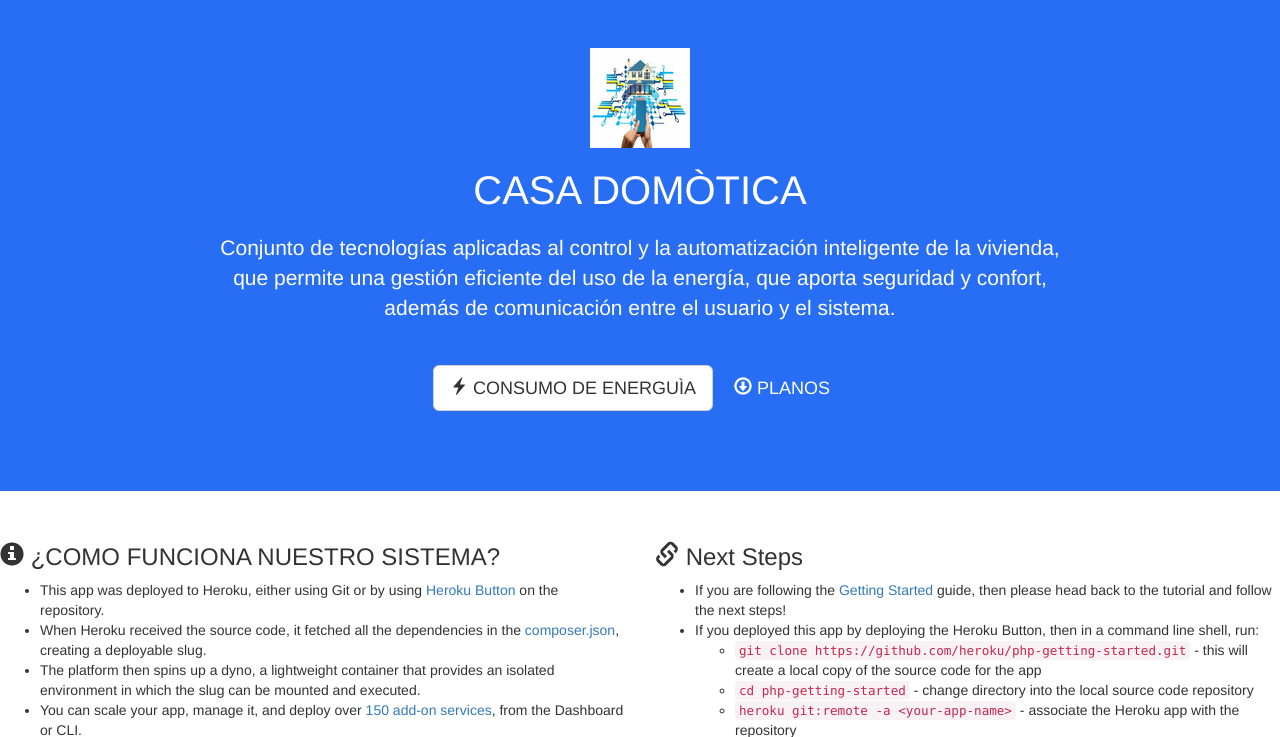
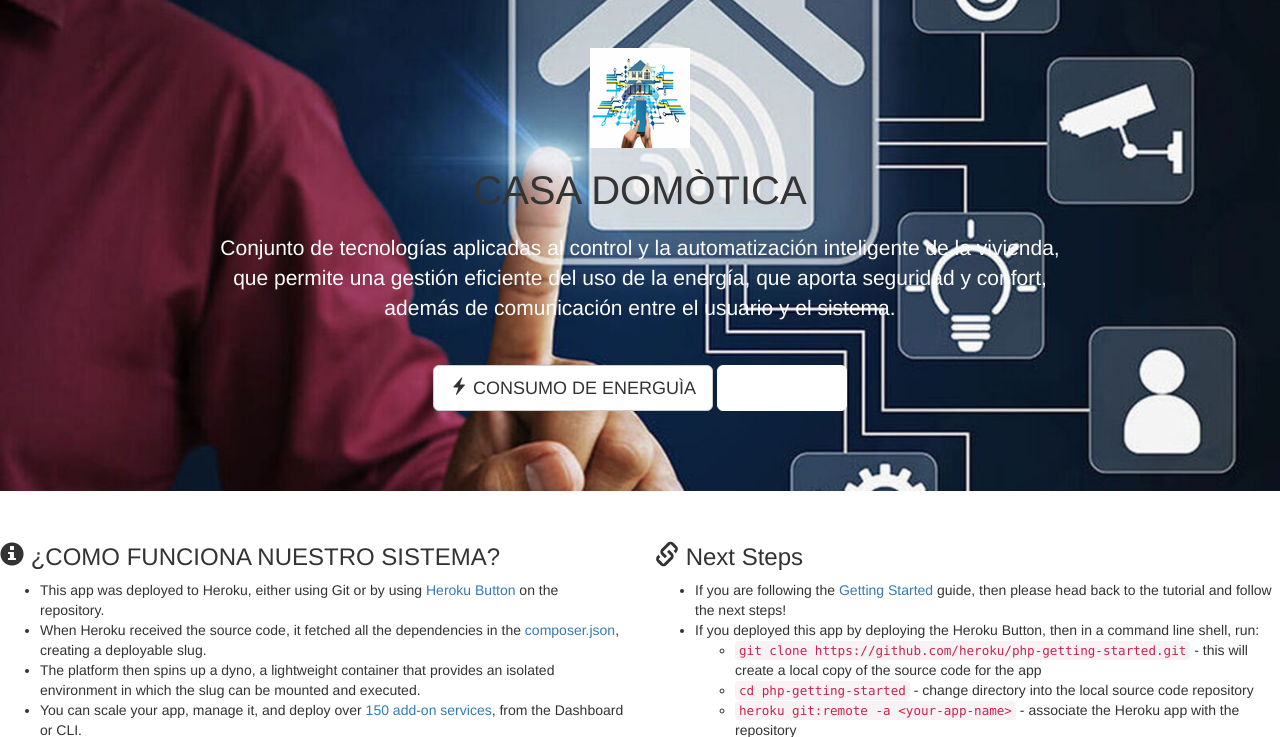
Before and after one commit to Delmiro1996/primerademostracionpca, a PHP site: template web/views/index.twig in a window 1280 px wide. Shown: the part 51-788 px from the top of the page. Run offline with PHP 8.4, Linux system fonts and the light colour scheme; the template is opened without the code that fills it, so the values that code supplies are empty; some libraries are stand-ins or nearby versions.

Commit message:
Update main.css

```diff
--- a/web/stylesheets/main.css
+++ b/web/stylesheets/main.css
@@ -8,17 +8,13 @@
     height: 100%;
 
 }
-.jumbotron {
-  background: #276EF4;
-  color: white;
-  padding-bottom: 80px;
-}
+
 .jumbotron .btn-primary {
-  background: #276EF4;
-  border-color: #276EF4;
+  background: #ffffff;
+  border-color: #ffffff;
 }
 .jumbotron .btn-primary:hover {
-  background: #276EF4;
+  background: #ffffff;
 }
 .jumbotron p {
   color: #fdfdfd;
```
